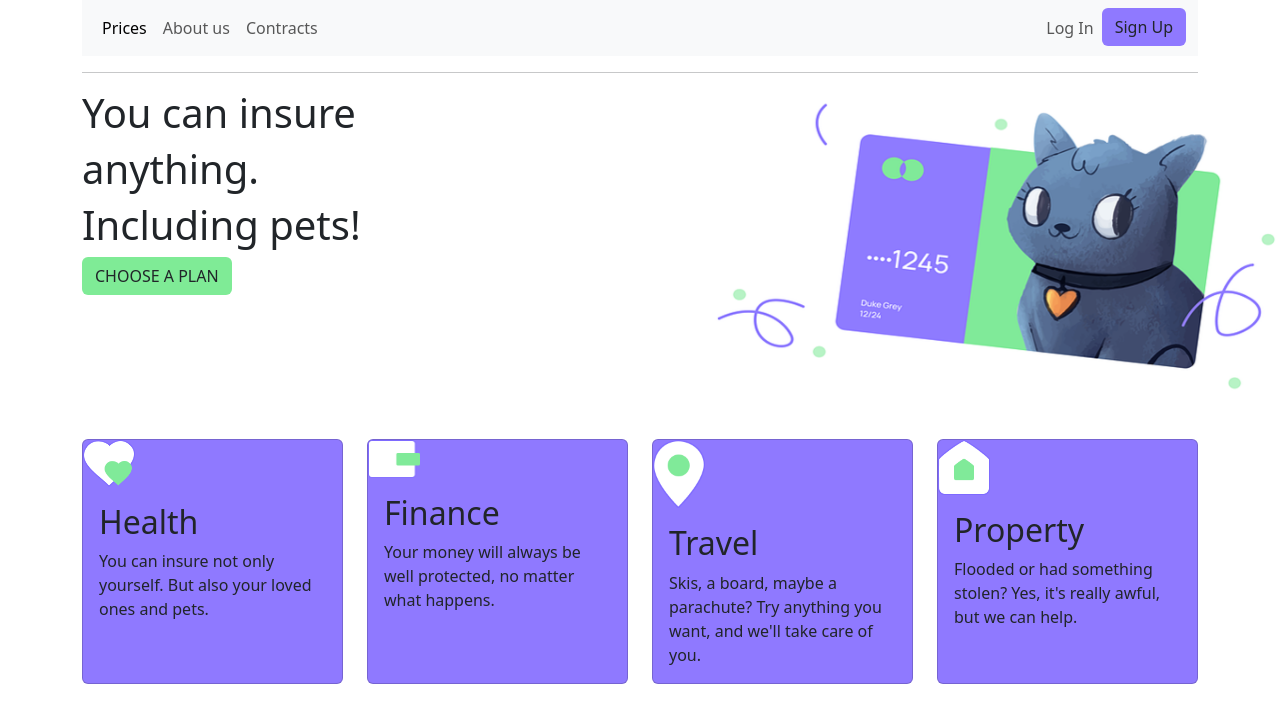
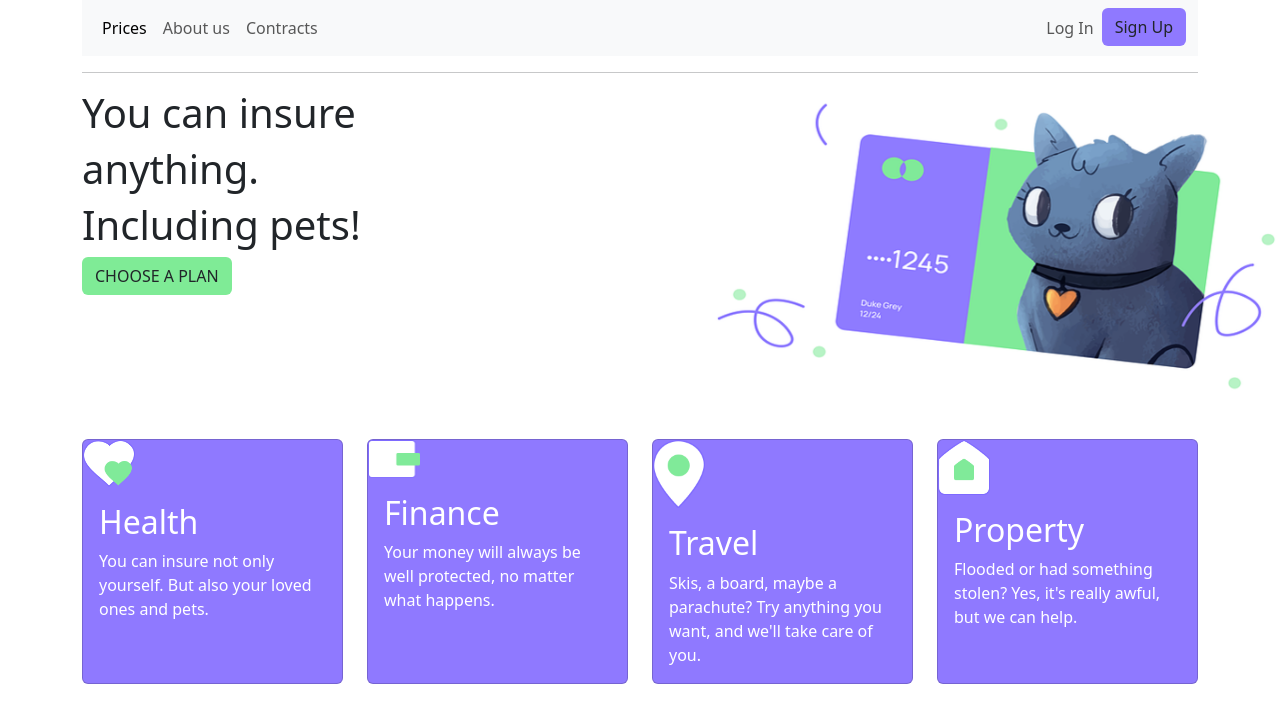
Before and after one commit to sjaworowicz/Bootstrap-Grid-Challenge, a plain HTML site: page index.html in a window 1280 px wide. Shown: the top 722 px of the page. Drawn offline with nearby package versions, Linux system fonts and the light colour scheme.

Commit message:
text color fixed

```diff
--- a/css/style.css
+++ b/css/style.css
@@ -5,3 +5,11 @@
 .card {
     background-color: #8f79ff;
 }
+
+p {
+    color: white;
+}
+
+h2 {
+    color: #ffffff;
+}
--- a/index.html
+++ b/index.html
@@ -69,7 +69,7 @@
         <div class="card h-100">
           <img src="img/health.png" class="card-img-top" alt="health">
           <div class="card-body">
-            <h2 class="card-title">Health</h2>
+            <h2 class="white-text" class="card-title">Health</h2>
             <p class="card-text">You can insure not only yourself. But also your loved ones and pets.</p>
           </div>
         </div>
@@ -79,7 +79,7 @@
         <div class="card h-100">
           <img src="img/finance.png" class="card-img-top" alt="finance">
           <div class="card-body">
-            <h2 class="card-title">Finance</h2>
+            <h2 class="white-text" class="card-title">Finance</h2>
             <p class="card-text">Your money will always be well protected, no matter what happens.</p>
           </div>
         </div>
@@ -89,7 +89,7 @@
         <div class="card h-100">
           <img src="img/travel.png" class="card-img-top" alt="travel">
           <div class="card-body">
-            <h2 class="card-title">Travel</h2>
+            <h2 class="white-text" class="card-title">Travel</h2>
             <p class="card-text">Skis, a board, maybe a parachute? Try anything you want, and we'll take care of you.
             </p>
           </div>
@@ -100,7 +100,7 @@
         <div class="card h-100">
           <img src="img/property.png" class="card-img-top" alt="property">
           <div class="card-body">
-            <h2 class="card-title">Property</h2>
+            <h2 class="white-text" class="card-title">Property</h2>
             <p class="card-text">Flooded or had something stolen? Yes, it's really awful, but we can help.</p>
           </div>
         </div>
```
